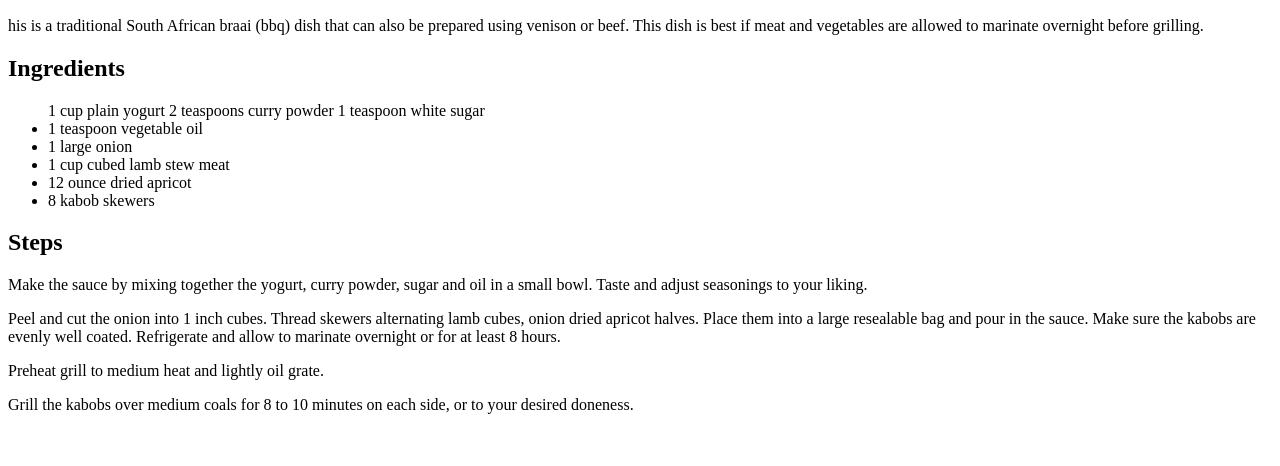
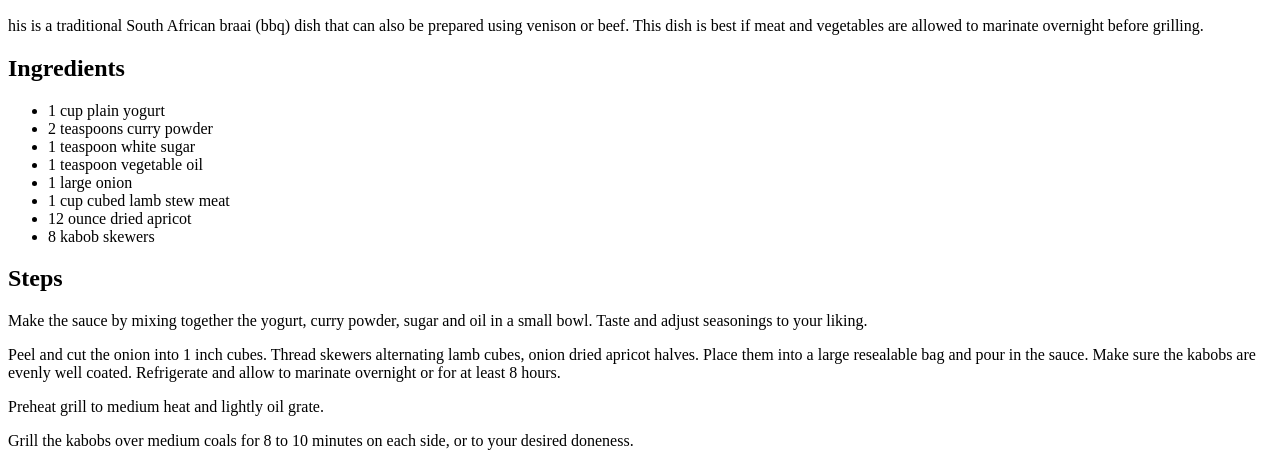
Before and after one commit to Amadeus-source/odin-recipes, a plain HTML site: page recipes/lambsosaties.html in a window 1280 px wide. Shown: the part 434-900 px from the top of the page. Before the commit the page ends 864 px from the top, so only its background shows below. Drawn offline with Linux system fonts and the light colour scheme.

Commit message:
Lamb Sosaties List Fix

```diff
--- a/recipes/lambsosaties.html
+++ b/recipes/lambsosaties.html
@@ -13,9 +13,9 @@
     This dish is best if meat and vegetables are allowed to marinate overnight before grilling.</p>
     <h2>Ingredients</h2>
     <ul>
-        <l1>1 cup plain yogurt</l1>
-        <l1>2 teaspoons curry powder</l1>
-        <l1>1 teaspoon white sugar</l1>
+        <li>1 cup plain yogurt</li>
+        <li>2 teaspoons curry powder</li>
+        <li>1 teaspoon white sugar</li>
         <li>1 teaspoon vegetable oil</li>
         <li>1 large onion</li>
         <li>1 cup cubed lamb stew meat</li>
```
